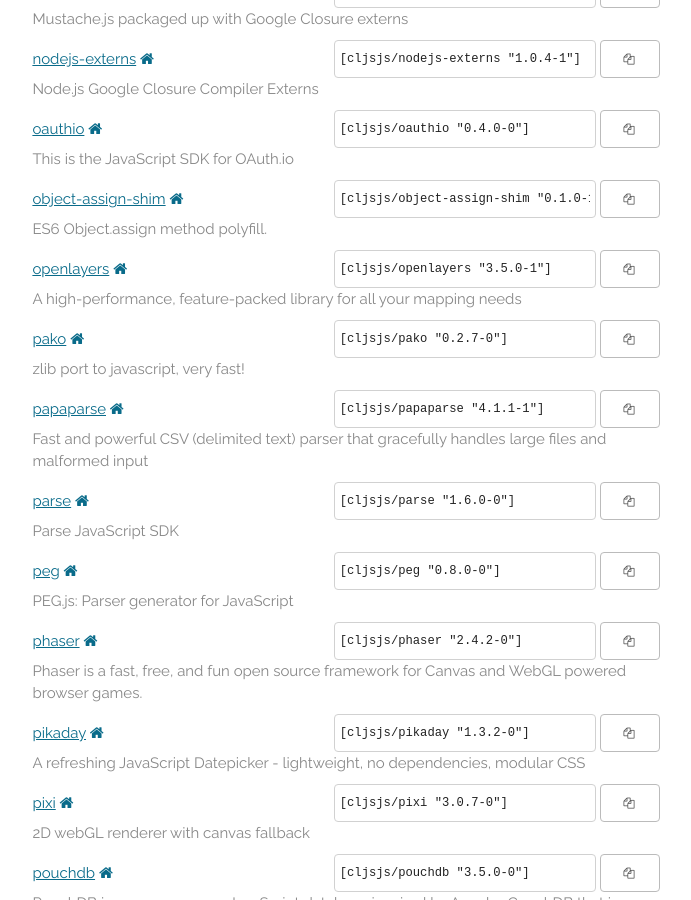
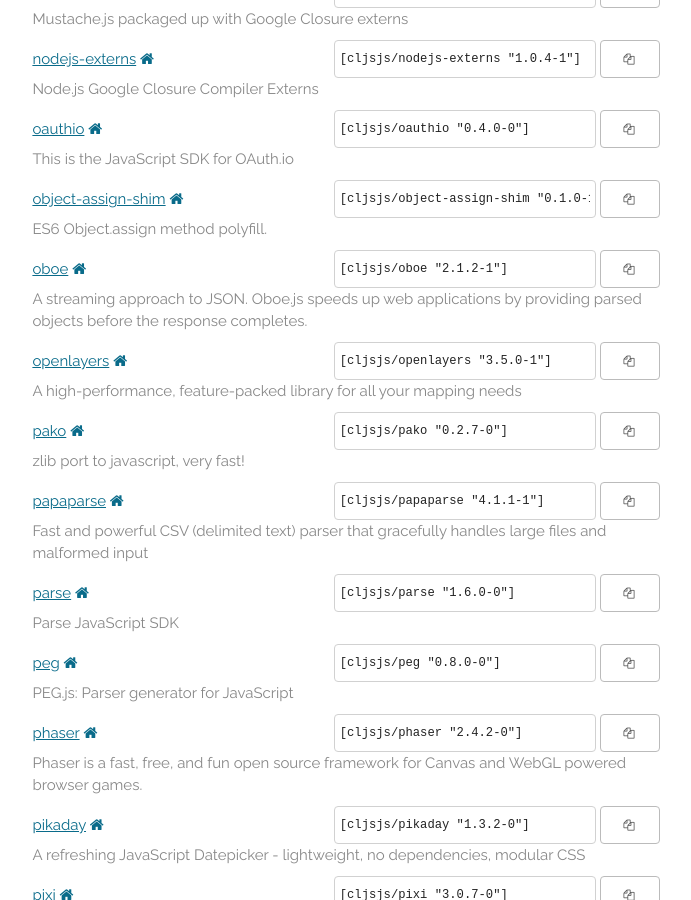
Before and after one commit to cljsjs/cljsjs.github.io, a Jekyll site: the page built from index.markdown, in a window 1280 px wide and 900 px high, scrolled down 5126 px. Shown: the whole window, without its empty margins (294-985 px from the left). Built offline with Jekyll 4.4.1, drawn with Linux system fonts in a browser that asks for light colours; nearby versions of some CDN libraries; comment, search, counter and statistics services are not loaded.

Commit message:
Automatic update

```diff
--- a/_includes/packages.html
+++ b/_includes/packages.html
@@ -533,6 +533,15 @@
     <p class="description">ES6 Object.assign method polyfill.</p>
   </li>
   <li>
+    <a href="https://clojars.org/cljsjs/oboe">oboe</a>
+    <a href="http://oboejs.com" target="new"><i class="fa fa-home"></i></a>
+    <span class="clojars">
+      <input type="text" value='[cljsjs/oboe "2.1.2-1"]'/>
+      <button data-clipboard-text='[cljsjs/oboe "2.1.2-1"]'><i class="fa fa-copy"></i></button>
+    </span>
+    <p class="description">A streaming approach to JSON. Oboe.js speeds up web applications by providing parsed objects before the response completes.</p>
+  </li>
+  <li>
     <a href="https://clojars.org/cljsjs/openlayers">openlayers</a>
     <a href="http://openlayers.org/" target="new"><i class="fa fa-home"></i></a>
     <span class="clojars">
```
